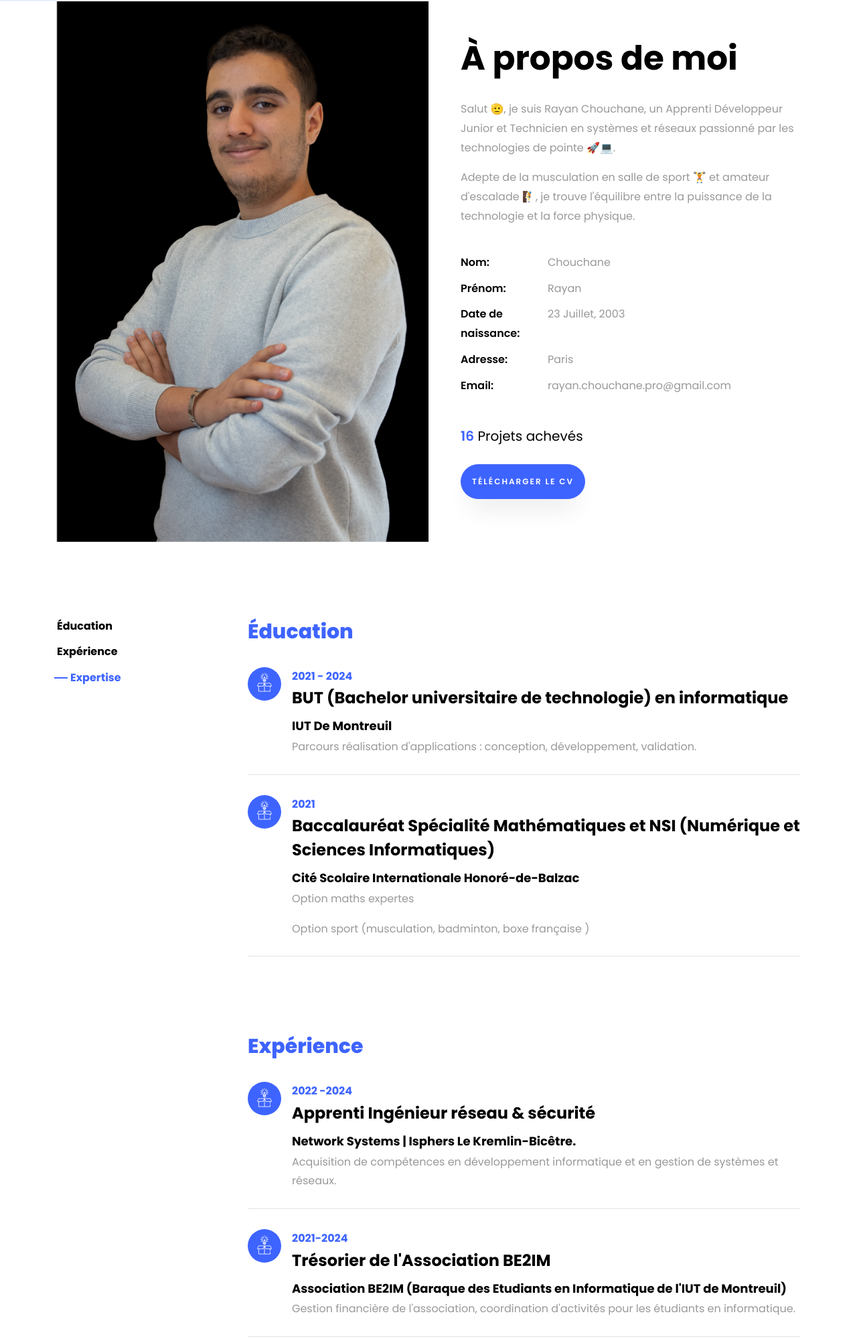
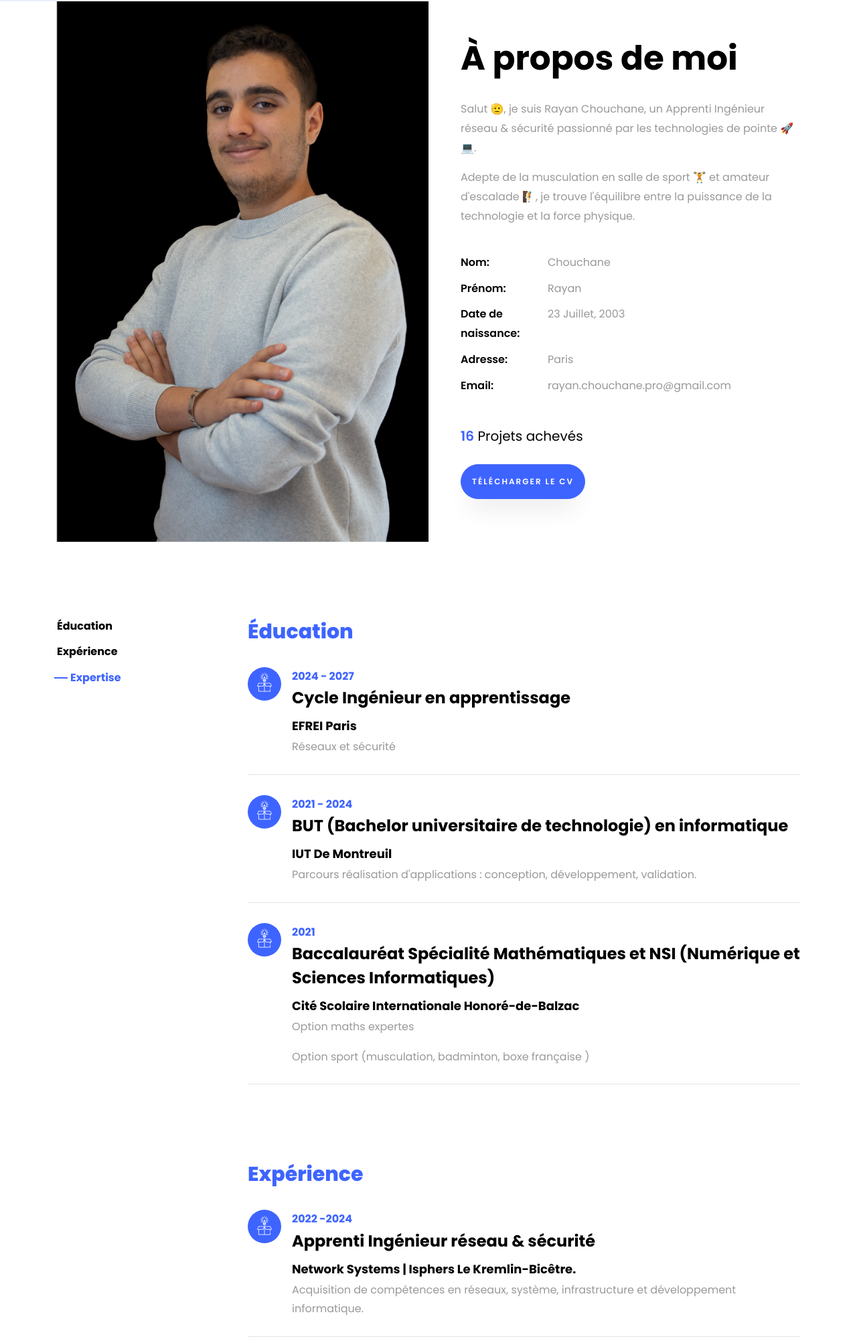
Before and after one commit to nayren23/nayren23.github.io, a plain HTML site: page index.html in a window 1280 px wide. Shown: the part 798-2797 px from the top of the page at 67% size. Drawn offline with Linux system fonts and the light colour scheme; files whose address does not match are found by name.

Commit message:
refactor: update profil

```diff
--- a/index.html
+++ b/index.html
@@ -66,7 +66,7 @@
 						<h1>Rayan Chouchane</h1>
 						<h2>Apprenti
 							<span class="txt-rotate" data-period="2000"
-								data-rotate='[ "Développeur Junior.", "Technicien en systèmes et réseaux.", "Chez Network Systems | Isphers.", "Depuis 2022."]'></span>
+								data-rotate='[ "Ingénieur réseau & sécurité.", "Chez Network Systems | Isphers.", "Depuis 2022."]'></span>
 						</h2>
 					</div>
 				</div>
@@ -96,8 +96,8 @@
 						<div class="col-md-12 heading-section ftco-animate">
 							<h1 class="big">À propos</h1>
 							<h2 class="mb-4">À propos de moi</h2>
-							<p> Salut 🫡, je suis Rayan Chouchane, un Apprenti Développeur Junior et Technicien en
-								systèmes et réseaux passionné par les
+							<p> Salut 🫡, je suis Rayan Chouchane, un Apprenti Ingénieur réseau & sécurité passionné par
+								les
 								technologies de pointe 🚀💻.</p>
 							<p>Adepte de la musculation en salle de sport 🏋️ et amateur
 								d'escalade 🧗, je trouve l'équilibre entre la puissance de la technologie et la force
@@ -148,6 +148,17 @@
 								<span class="flaticon-ideas"></span>
 							</div>
 							<div class="text pl-3">
+								<span class="date">2024 - 2027</span>
+								<h2>Cycle Ingénieur en apprentissage</h2>
+								<span class="position"> EFREI Paris</span>
+								<p>Réseaux et sécurité</p>
+							</div>
+						</div>
+						<div class="resume-wrap d-flex ftco-animate">
+							<div class="icon d-flex align-items-center justify-content-center">
+								<span class="flaticon-ideas"></span>
+							</div>
+							<div class="text pl-3">
 								<span class="date">2021 - 2024</span>
 								<h2>BUT (Bachelor universitaire de technologie) en informatique</h2>
 								<span class="position"> IUT De Montreuil</span>
@@ -179,8 +190,8 @@
 								<span class="date">2022 -2024</span>
 								<h2>Apprenti Ingénieur réseau & sécurité</h2>
 								<span class="position">Network Systems | Isphers Le Kremlin-Bicêtre.</span>
-								<p>Acquisition de compétences en développement informatique et en gestion de systèmes
-									et réseaux.</p>
+								<p>Acquisition de compétences en réseaux, système, infrastructure et développement
+									informatique.</p>
 							</div>
 						</div>
 						<div class="resume-wrap d-flex ftco-animate">
@@ -791,8 +802,7 @@
 				<div class="col-md">
 					<div class="ftco-footer-widget mb-4">
 						<h2 class="ftco-heading-2">À propos</h2>
-						<p> Salut 🫡, je suis Rayan Chouchane, un Apprenti Développeur Junior et Technicien en
-							systèmes et réseaux passionné par les
+						<p> Salut 🫡, je suis Rayan Chouchane, un Apprenti Ingénieur réseau & sécurité par les
 							technologies de pointe 🚀💻.</p>
 						<p>Adepte de la musculation en salle de sport 🏋️ et amateur
 							d'escalade 🧗, je trouve l'équilibre entre la puissance de la technologie et la force
```
